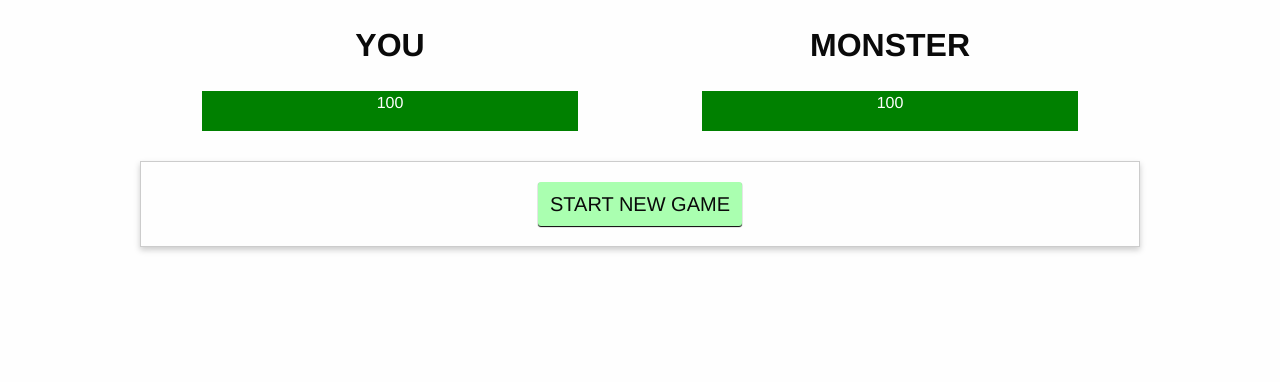
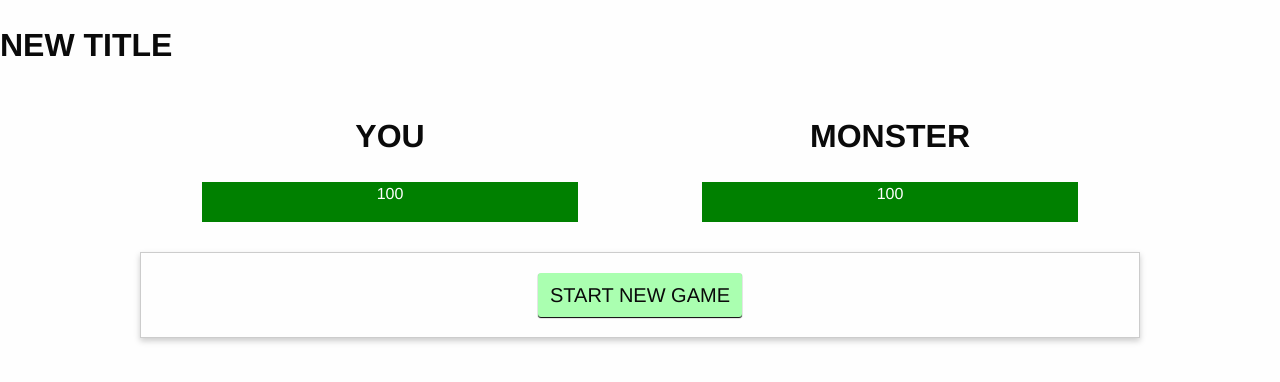
Before and after one commit to dmitriyklimchuk/Monster_Slayer, a plain HTML site: page index.html in a window 1280 px wide. Drawn offline with nearby package versions, Linux system fonts and the light colour scheme.

Commit message:
Add Title

```diff
--- a/index.html
+++ b/index.html
@@ -8,6 +8,7 @@
 </head>
 <body>
 <div id="app">
+    <h1>NEW TITLE</h1>
     <section class="row">
         <div class="small-6 columns">
             <h1 class="text-center">YOU</h1>
```
